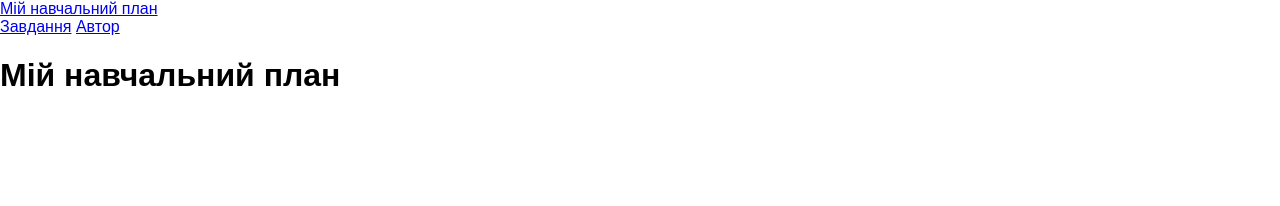
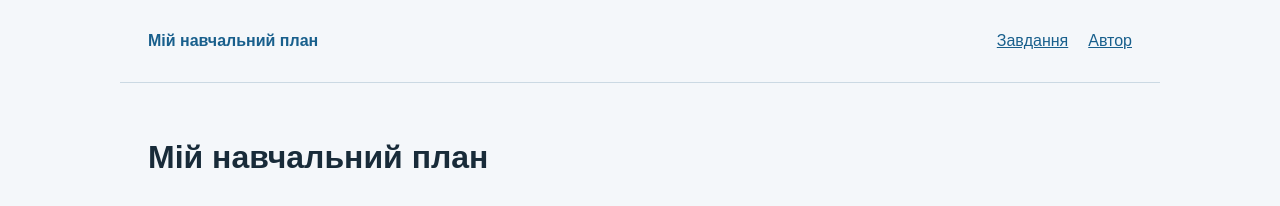
Before and after one commit to maksym-maksymets/myproject, a plain HTML site: page index.html in a window 1280 px wide. Drawn offline with Linux system fonts and the light colour scheme.

Commit message:
Set page colors and header layout

```diff
--- a/css/main.css
+++ b/css/main.css
@@ -1,2 +1,9 @@
 * { box-sizing: border-box; }
 body { margin: 0; font-family: Arial, sans-serif; }
+/* Спільні кольори, відступи та ширина сторінки. */
+body { background: #f4f7fa; color: #182b39; line-height: 1.6; }
+main, .header { max-width: 1040px; margin: auto; padding: 28px; }
+a { color: #185f8c; }
+.header { display: flex; justify-content: space-between; align-items: center; gap: 20px; border-bottom: 1px solid #cbd9e3; }
+.logo { font-weight: bold; text-decoration: none; }
+nav { display: flex; gap: 20px; }
```
